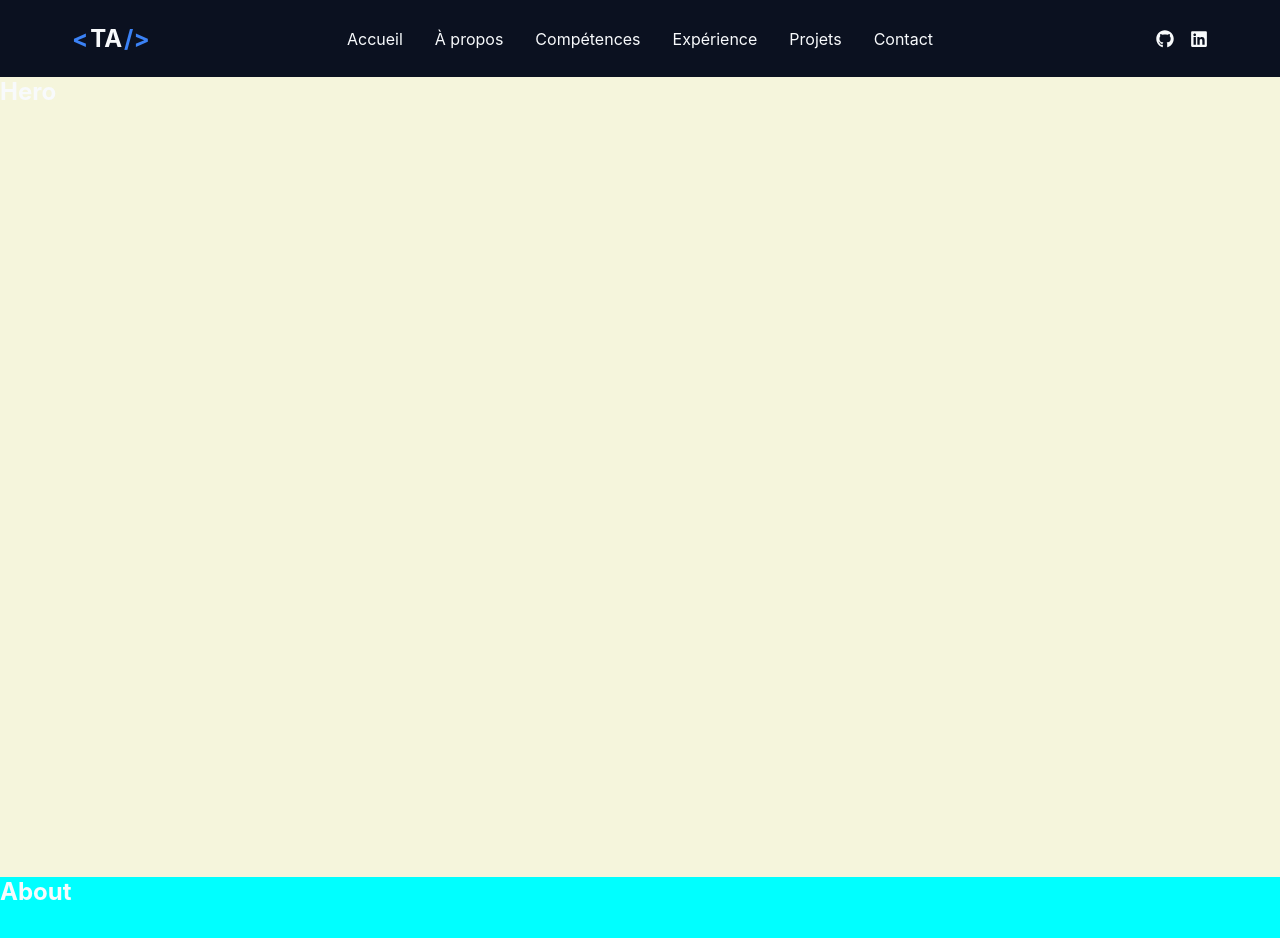
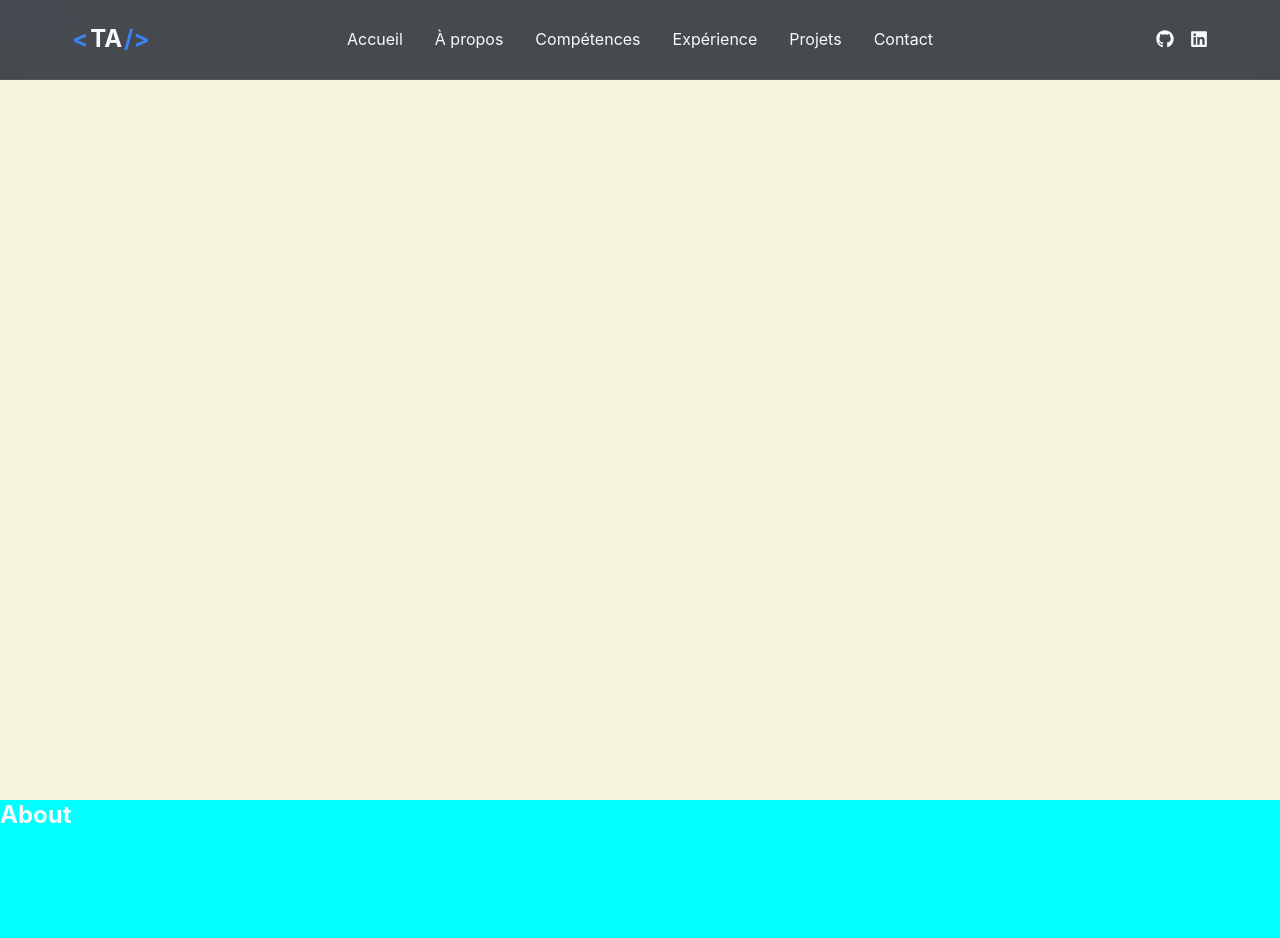
Before and after one commit to andri-Ts/portfolio-v1, a React (Vite) app: page / in a window 1280 px wide. Shown: the top 938 px of the page. Built offline with nearby package versions, Linux system fonts and the light colour scheme.

Commit message:
feat: ajout fonc detection scroll pour navbar

```diff
--- a/src/components/layout/navbar/Navbar.jsx
+++ b/src/components/layout/navbar/Navbar.jsx
@@ -1,12 +1,32 @@
-import React from 'react';
+import React, { useEffect, useState } from 'react';
 import Logo from './Logo';
 import Navigation from './Navigation';
 import SocialLinks from '../../ui/socialLinks/SocialLinks';
 import styles from './navbar.module.css';
 
 function Navbar() {
+  const [hasScrolled, setHasScrolled] = useState(false);
+
+  useEffect(() => {
+    // Creation de la fonc qui detecte combien de scorll
+    const handleScroll = () => {
+      const shouldShowShadow = window.scrollY > 10;
+      setHasScrolled(shouldShowShadow); // Met à jour l'état selon la position du scroll
+    };
+
+    // Appel de la fonction à la detection de scroll
+    window.addEventListener('scroll', handleScroll, { passive: true });
+
+    // clean le listener à la destruction du composant
+    return () => {
+      window.removeEventListener('scroll', handleScroll);
+    };
+  }, []);
+
   return (
-    <header className={styles.header}>
+    <header
+      className={`${styles.header} ${hasScrolled ? styles.scrolled : ''}`}
+    >
       <div className={styles.container}>
         <Logo />
         <Navigation />
--- a/src/components/layout/navbar/navbar.module.css
+++ b/src/components/layout/navbar/navbar.module.css
@@ -1,5 +1,19 @@
 .header {
   width: 100%;
+  height: var(--navbar-height);
+
+  position: fixed;
+  top: 0;
+  left: 0;
+
+  z-index: 1000;
+
+  background: rgba(11, 17, 32, 0.75);
+  backdrop-filter: blur(12px);
+  border-bottom: 1px solid rgba(255, 255, 255, 0.08);
+}
+.scrolled {
+  box-shadow: var(--shadow-md);
 }
 
 .container {
--- a/src/styles/variables.css
+++ b/src/styles/variables.css
@@ -52,5 +52,7 @@
   --shadow-md: 0 8px 24px rgba(0, 0, 0, 0.3);
   --shadow-lg: 0 16px 48px rgba(0, 0, 0, 0.4);
 
+  /* ===== COMPOSANTS ===== */
   --container-width: 1200px;
+  --navbar-height: 80px;
 }
```
